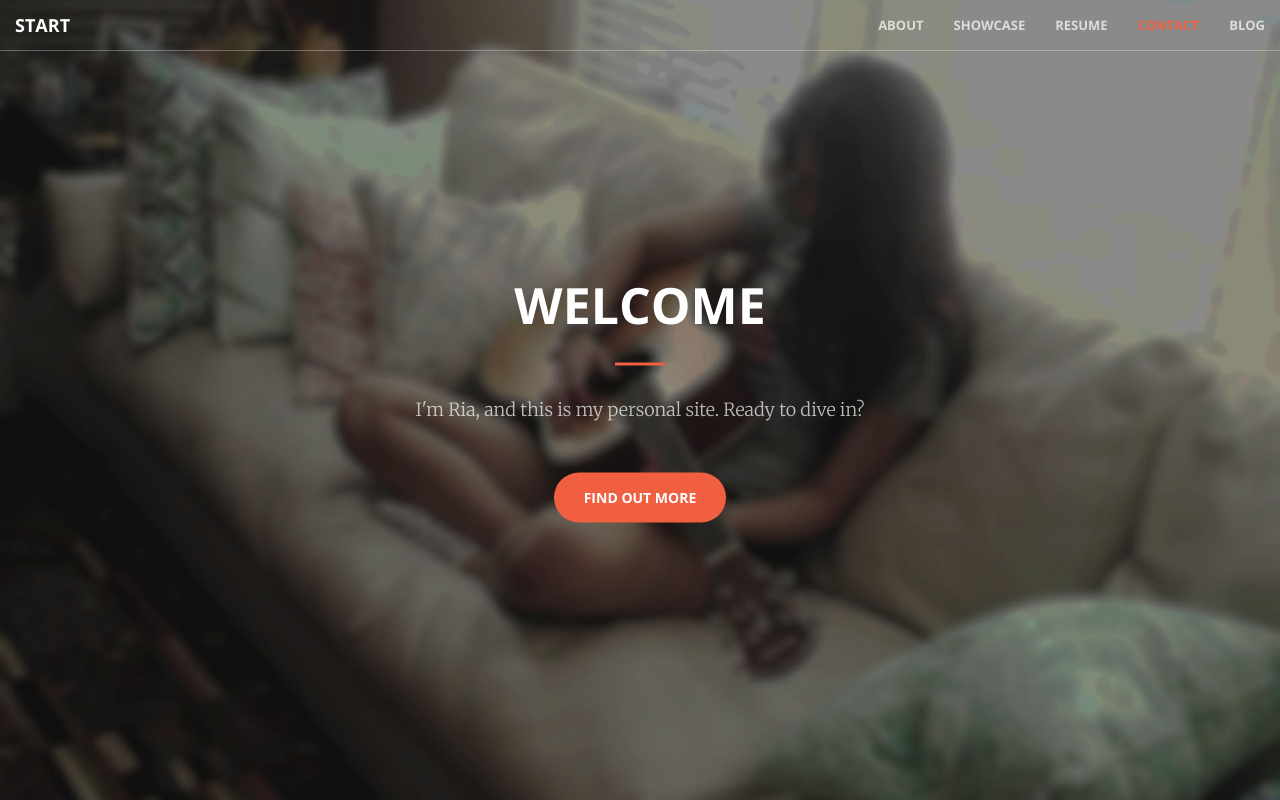
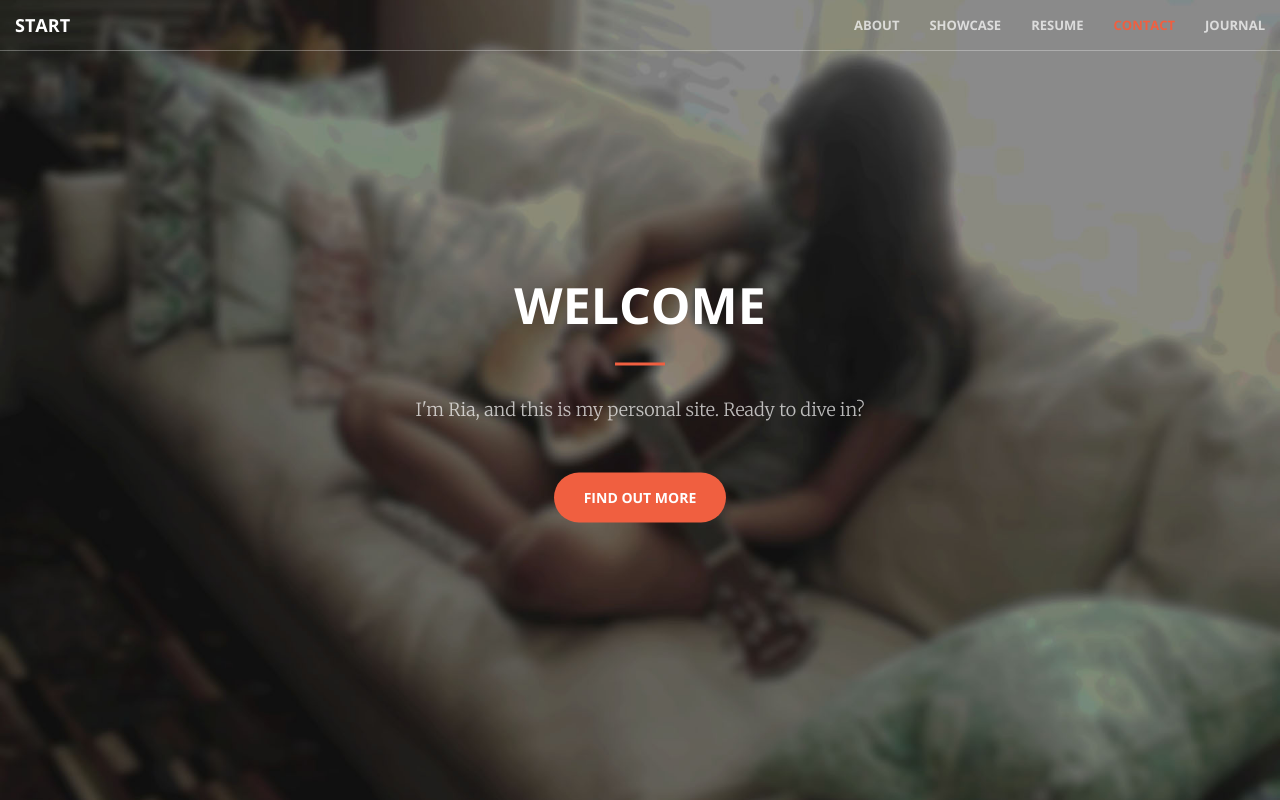
Before and after one commit to JustRia/justria.github.io, a website: page index.html in a window 1280 px wide. Shown: the top 800 px of the page. Drawn offline with nearby package versions, Linux system fonts and the light colour scheme; files that its build step writes are made by us from their sources.

Commit message:
Update index.html

```diff
--- a/index.html
+++ b/index.html
@@ -62,7 +62,7 @@
                         <a class="page-scroll" href="#contact">Contact</a>
                     </li>
                     <li>
-                        <a href="blogtry.html">Blog</a>
+                        <a href="blogtry.html">Journal</a>
                     </li>
                 </ul>
             </div>
```
